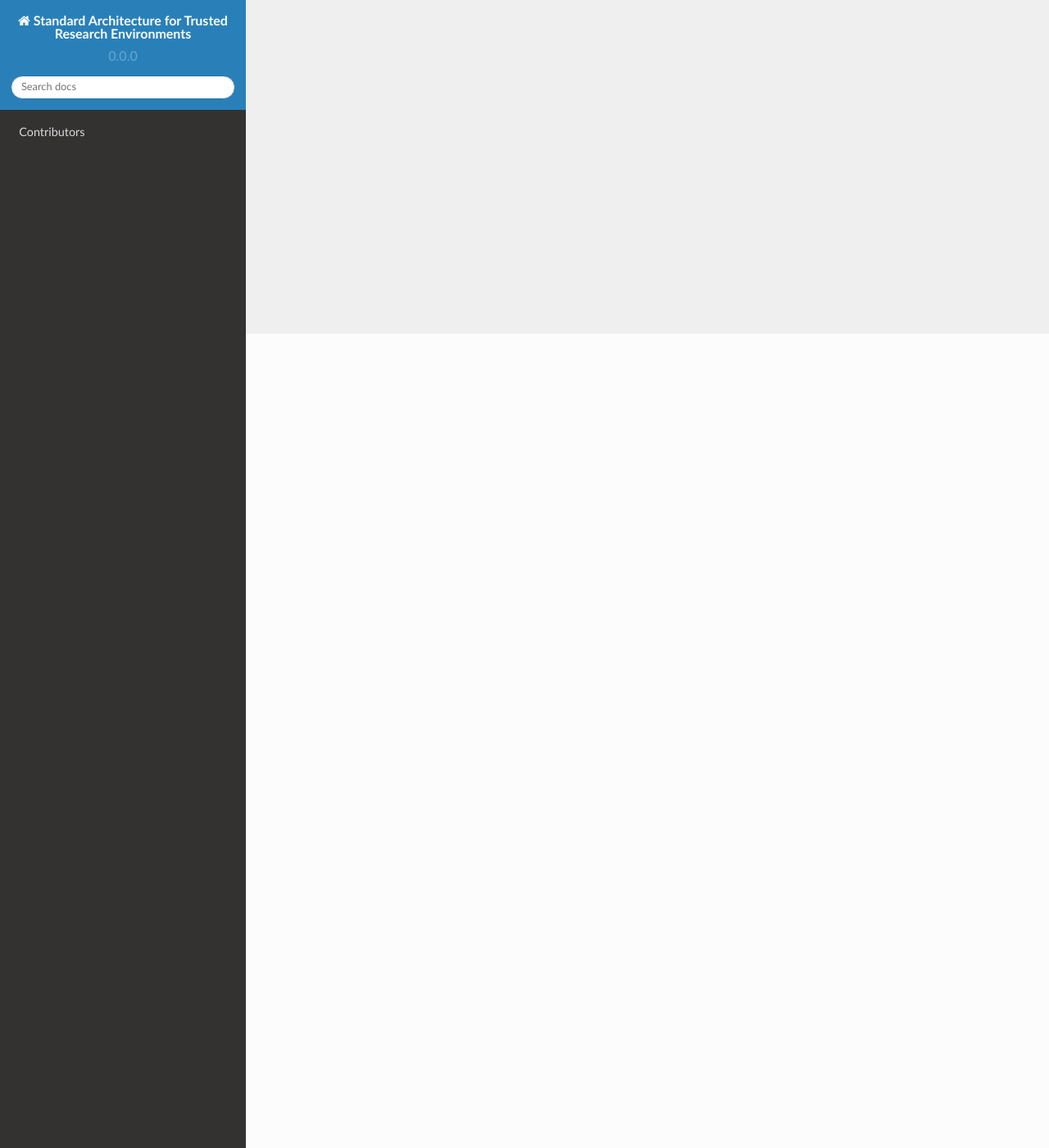
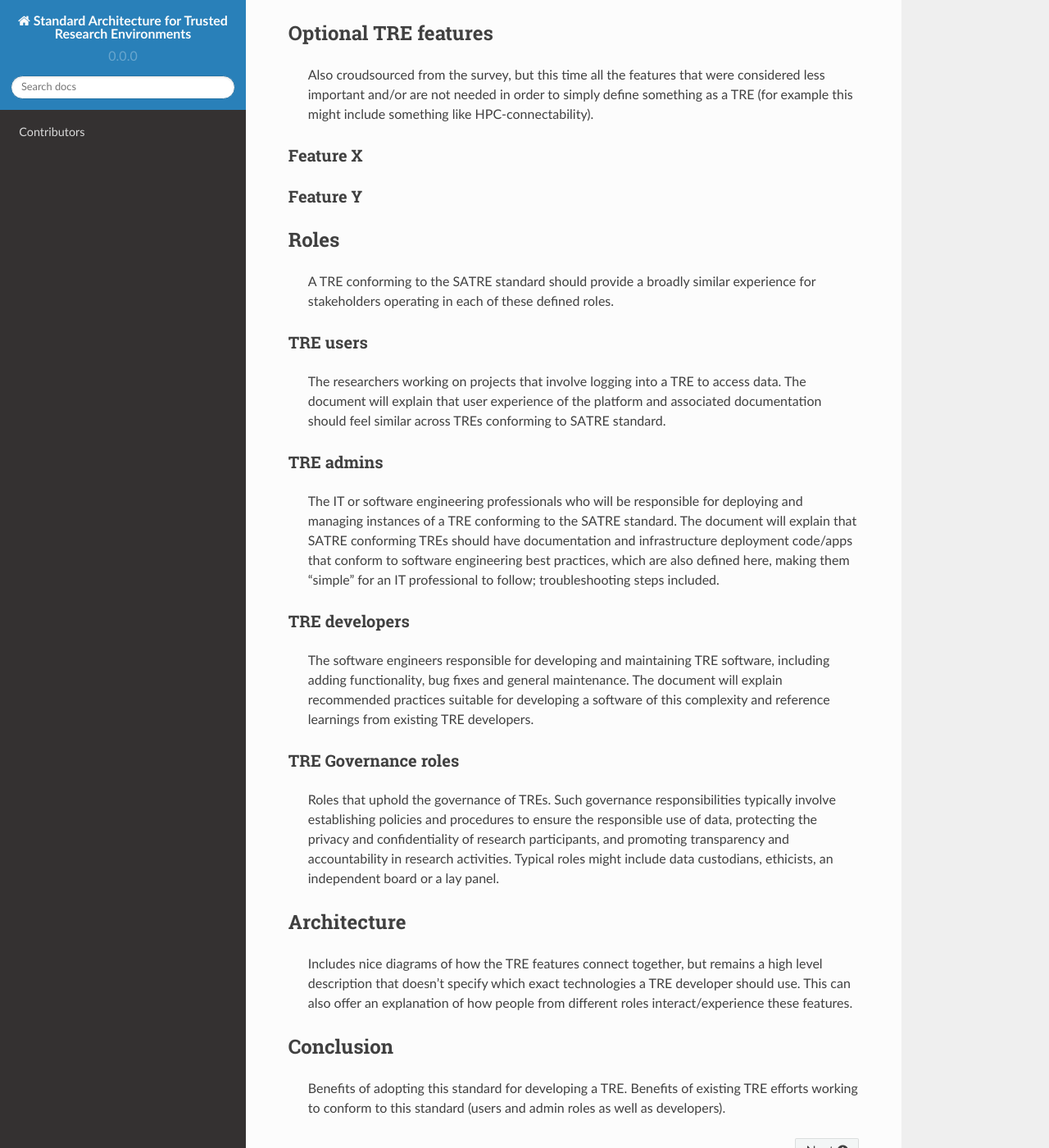
Before and after one commit to sa-tre/satre-specification, a Sphinx documentation site: the page built from docs/source/index.md, in a window 1280 px wide and 1400 px high, scrolled down 993 px. Shown: the whole window at 82% size. Built offline with Sphinx 7.4.7 and the Read the Docs theme 2.0.0, drawn with Linux system fonts in a browser that asks for light colours; some of the changed text lies outside the part shown.

Commit message:
placeholder headers

````diff
--- a/docs/source/index.md
+++ b/docs/source/index.md
@@ -4,3 +4,60 @@ Standard Architecture for Trusted Research Environments (TREs)
 ```{toctree}
 contributors.md
 ```
+
+## Introduction
+
+### Trusted Research Environments
+
+> What are they, how many exist, the broad categories
+
+### About the authors
+
+> Our respective development and use of TREs, with brief descriptions of the three examples
+
+### A Standard Architecture for TREs
+
+> Motivation: Why a TRE standard is needed/ useful and a description of the broader SATRE project, conception and goals
+
+### Standard aims
+
+> What this document intends to do (and what it doesn't), the level of detail we aim for contrasted with other technical standards
+
+## Required TRE features
+
+> Crowdsourced list of functionality from TRE developers survey that were considered the most important/ <u>essential components in order to define a software as a TRE</u>. Each of these should be described in prose and where appropriate examples of these features present in existing TRE implementations provided. Where features vary across existing TREs this should be highlighted.
+
+### Feature A
+### Feature B
+## Optional TRE features
+
+> Also croudsourced from the survey, but this time all the features that were considered less important and/or are not needed in order to simply define something as a TRE (for example this might include something like HPC-connectability).
+
+### Feature X
+### Feature Y
+
+## Roles
+
+> A TRE conforming to the SATRE standard should provide a broadly similar experience for stakeholders operating in each of these defined roles.
+
+### TRE users
+
+> The researchers working on projects that involve logging into a TRE to access data. The document will explain that user experience of the platform and associated documentation should feel similar across TREs conforming to SATRE standard.
+
+### TRE admins
+
+> The IT or software engineering professionals who will be responsible for deploying and managing instances of a TRE conforming to the SATRE standard. The document will explain that SATRE conforming TREs should have documentation and infrastructure deployment code/apps that conform to software engineering best practices, which are also defined here, making them "simple" for an IT professional to follow; troubleshooting steps included.
+
+### TRE developers
+
+> The software engineers responsible for developing and maintaining TRE software, including adding functionality, bug fixes and general maintenance. The document will explain recommended practices suitable for developing a software of this complexity and reference learnings from existing TRE developers.
+
+### TRE Governance roles
+
+> Roles that uphold the governance of TREs. Such governance responsibilities typically involve establishing policies and procedures to ensure the responsible use of data, protecting the privacy and confidentiality of research participants, and promoting transparency and accountability in research activities. Typical roles might include data custodians, ethicists, an independent board or a lay panel.
+## Architecture
+
+> Includes nice diagrams of how the TRE features connect together, but remains a high level description that doesn't specify which exact technologies a TRE developer should use. This can also offer an explanation of how people from different roles interact/experience these features.
+## Conclusion
+
+> Benefits of adopting this standard for developing a TRE. Benefits of existing TRE efforts working to conform to this standard (users and admin roles as well as developers).
````
